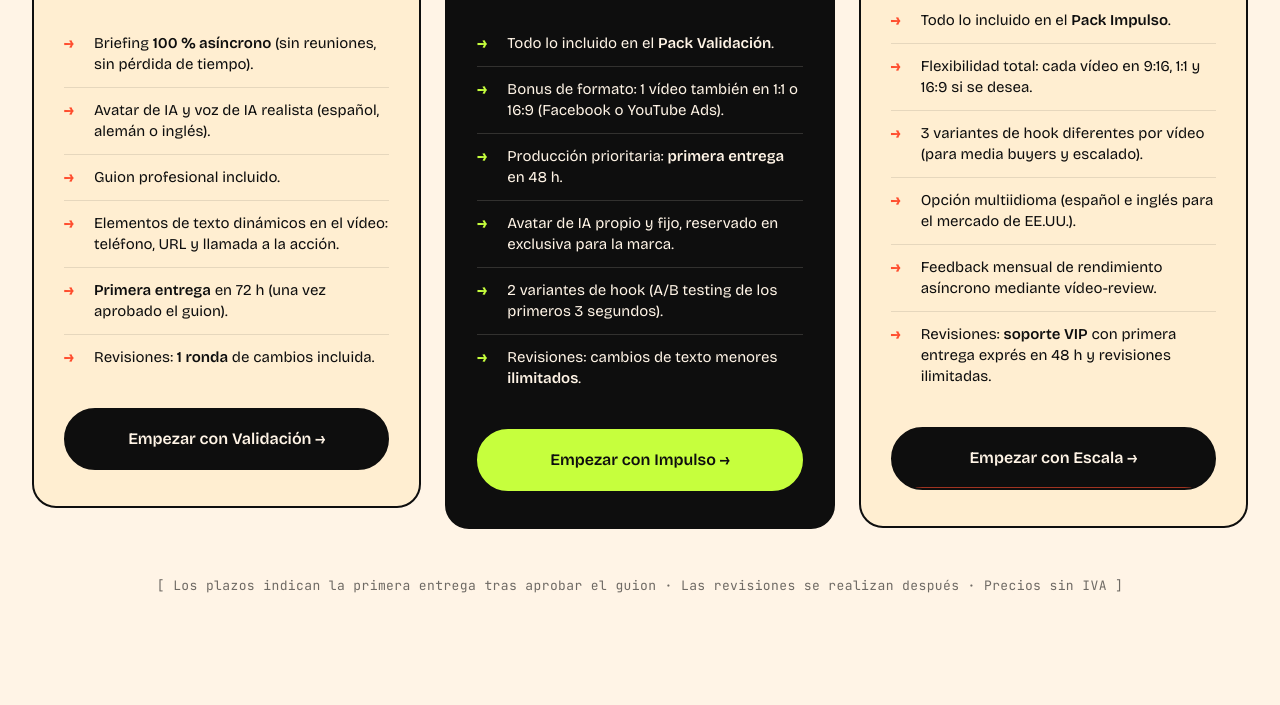
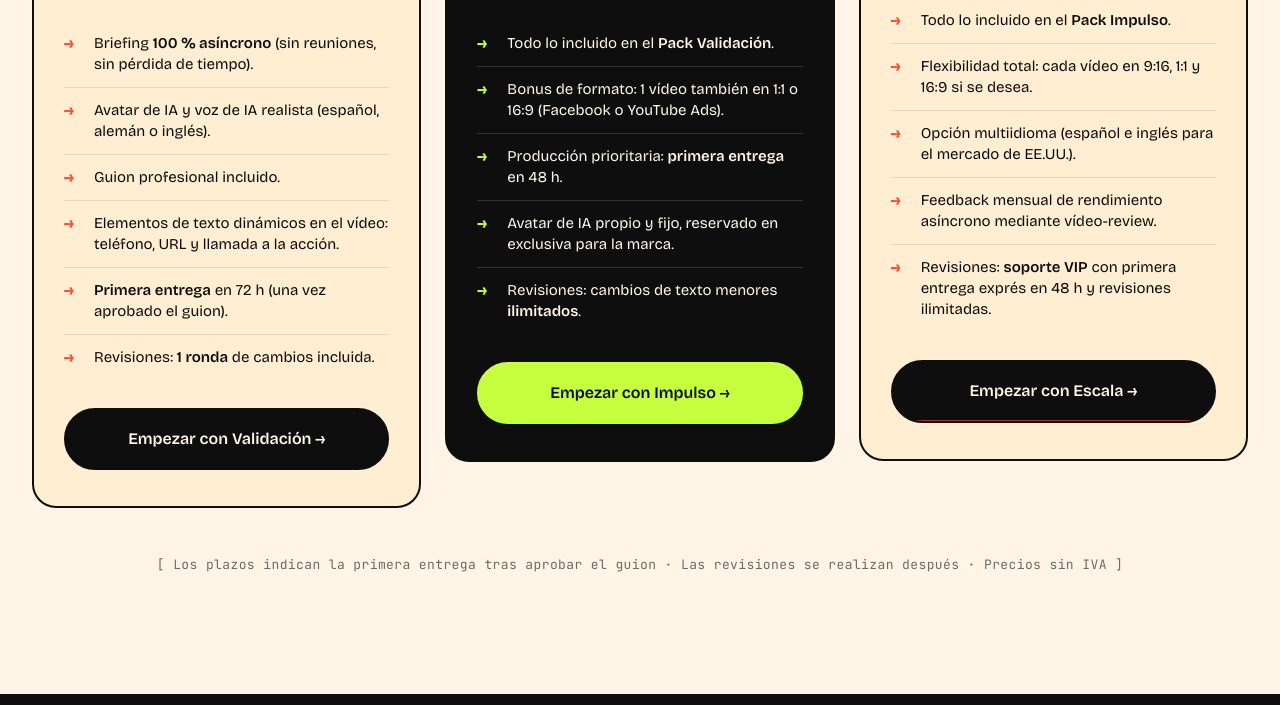
Before and after one commit to Franciscogalera/vidia, a website: page packs.html in a window 1280 px wide. Shown: the part 853-1558 px from the top of the page. Drawn offline with nearby package versions, Linux system fonts and the light colour scheme.

Commit message:
Packs: Hook-Variationen / A/B-Testing entfernt

```diff
--- a/packs.html
+++ b/packs.html
@@ -444,7 +444,6 @@
         <li>Bonus de formato: 1 vídeo también en 1:1 o 16:9 (Facebook o YouTube Ads).</li>
         <li>Producción prioritaria: <strong>primera entrega</strong> en 48 h.</li>
         <li>Avatar de IA propio y fijo, reservado en exclusiva para la marca.</li>
-        <li>2 variantes de hook (A/B testing de los primeros 3 segundos).</li>
         <li>Revisiones: cambios de texto menores <strong>ilimitados</strong>.</li>
       </ul>
       <a href="index.html#contacto" class="btn-primary"><span>Empezar con Impulso →</span></a>
@@ -462,7 +461,6 @@
       <ul class="feat-list">
         <li>Todo lo incluido en el <strong>Pack Impulso</strong>.</li>
         <li>Flexibilidad total: cada vídeo en 9:16, 1:1 y 16:9 si se desea.</li>
-        <li>3 variantes de hook diferentes por vídeo (para media buyers y escalado).</li>
         <li>Opción multiidioma (español e inglés para el mercado de EE.UU.).</li>
         <li>Feedback mensual de rendimiento asíncrono mediante vídeo-review.</li>
         <li>Revisiones: <strong>soporte VIP</strong> con primera entrega exprés en 48 h y revisiones ilimitadas.</li>
```
